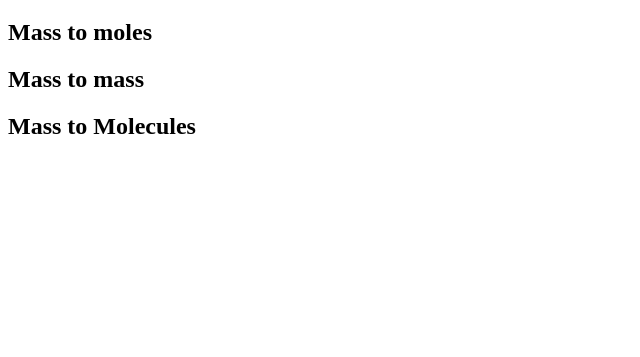
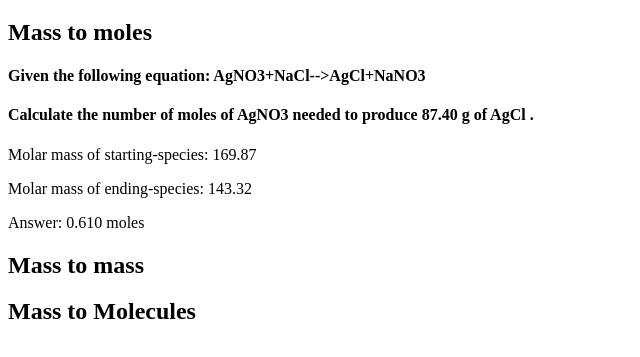
Before and after one commit to momaki9/TPT-Worksheets, a plain HTML site: page Chemistry/stoichiometry/index.html in a window 1280 px wide. Shown: the part 61-418 px from the top of the page, without its empty margins (0-640 px from the left). Drawn offline with Linux system fonts and the light colour scheme.

Commit message:
finished up a stoichiometry problem

```diff
--- a/Chemistry/stoichiometry/index.html
+++ b/Chemistry/stoichiometry/index.html
@@ -10,6 +10,11 @@
     <h1>Stoichiometry Problems</h1>
     <section>
         <h2>Mass to moles</h2>
+        <h4>Given the following equation: <span id="instance-equation"></span></h4>
+        <h4>Calculate the number of moles of <span id="starting-species"></span> needed to produce <span id="mass-amount"></span> g of <span id="ending-species"></span> .</h4>
+        <p>Molar mass of starting-species: <span id="mm-starting"></span></p>
+        <p>Molar mass of ending-species: <span id="mm-ending"></span></p>
+        <p>Answer: <span id="TA-one"></span> moles</p>
     </section>
     <section>
         <h2>Mass to mass</h2>
--- a/Chemistry/stoichiometry/script.js
+++ b/Chemistry/stoichiometry/script.js
@@ -1,17 +1,59 @@
 const reactions = [
     {
         rxn: "2Na+2H2O-->2NaOH+H2",
+        species: ["Na", "H2O", "NaOH", "H2"],
         coefficients: [2, 2, 2, 1],
         molarMass: [22.989769, 18.01528, 39.997, 2.016]
     },
     {
         rxn: "Cu+4HNO3-->Cu(NO3)2+2NO2+2H2O",
+        species: ["Cu", "HNO3", "Cu(NO3)2", "NO2", "H2O"],
         coefficients: [1, 4, 1, 2, 2],
         molarMass: [63.546, 63.01, 187.56, 46.0055, 18.01528]
     },
     {
         rxn: "AgNO3+NaCl-->AgCl+NaNO3",
+        species: ["AgNO3", "NaCl", "AgCl", "NaNO3"],
         coefficients: [1, 1, 1, 1],
         molarMass: [169.87, 58.44, 143.32, 84.9947]
     }
-]
+];
+
+const randomRxn = function(arr) {
+    const randomIndex = Math.floor(Math.random() * arr.length);
+    return arr[randomIndex];
+}
+
+const lowRandomMass = () => {
+    const lowRandomValue = Math.random() * 9 + 1;
+    return lowRandomValue.toFixed(2);
+};
+
+const highRandomMass = () => {
+    const highRandomValue = Math.random() * 80 + 20;
+    return highRandomValue.toFixed(2);
+};
+
+const massEl = document.getElementById('mass-amount')
+const instanceMass = highRandomMass();
+massEl.textContent = instanceMass;
+
+const instanceRxn = randomRxn(reactions);
+const instanceEquation = document.getElementById('instance-equation');
+const startingSpecies = document.getElementById('starting-species');
+const endingSpecies = document.getElementById('ending-species');
+const mmStarting = document.getElementById('mm-starting');
+const mmEnding = document.getElementById('mm-ending');
+
+instanceEquation.textContent = instanceRxn.rxn;
+startingSpecies.textContent = instanceRxn.species[0];
+mmStarting.textContent = instanceRxn.molarMass[0];
+endingSpecies.textContent = instanceRxn.species[2];
+mmEnding.textContent = instanceRxn.molarMass[2];
+
+const teacherAnswer = function() {
+    const answer = parseFloat(instanceMass) / instanceRxn.molarMass[2] * instanceRxn.coefficients[0] / instanceRxn.coefficients[2];
+    return answer.toFixed(3);
+}
+
+document.getElementById('TA-one').textContent = teacherAnswer();
```
